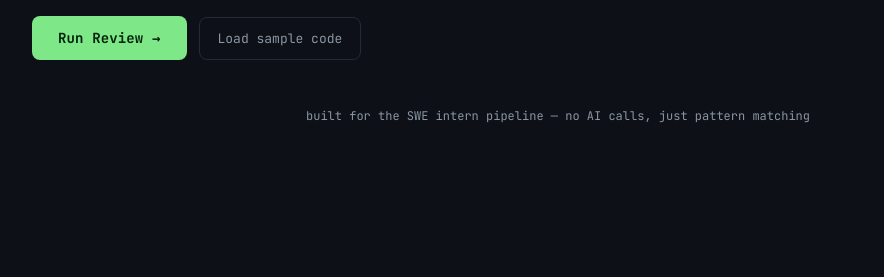
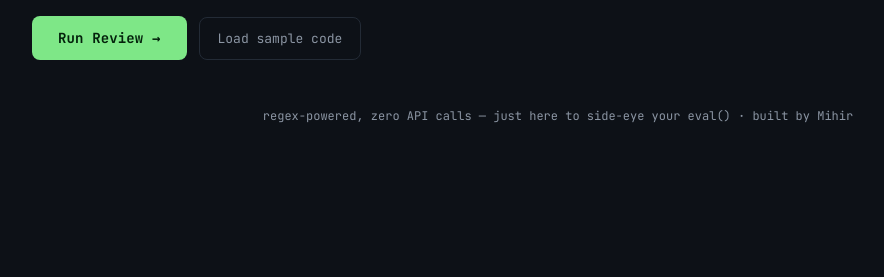
Before and after one commit to mihir-2005-code/CodeLint, a Flask app: page / in a window 1280 px wide. Shown: the part 523-800 px from the top of the page, without its empty margins (82-966 px from the left). Run offline with Flask 3, Linux system fonts and the light colour scheme.

Commit message:
Update footer credit

```diff
--- a/templates/index.html
+++ b/templates/index.html
@@ -308,7 +308,7 @@
 
   <div id="resultsArea"></div>
 
-  <footer>built for the SWE intern pipeline &mdash; no AI calls, just pattern matching</footer>
+  <footer>regex-powered, zero API calls &mdash; just here to side-eye your eval() &middot; built by Mihir</footer>
 
 </div>
 
```
